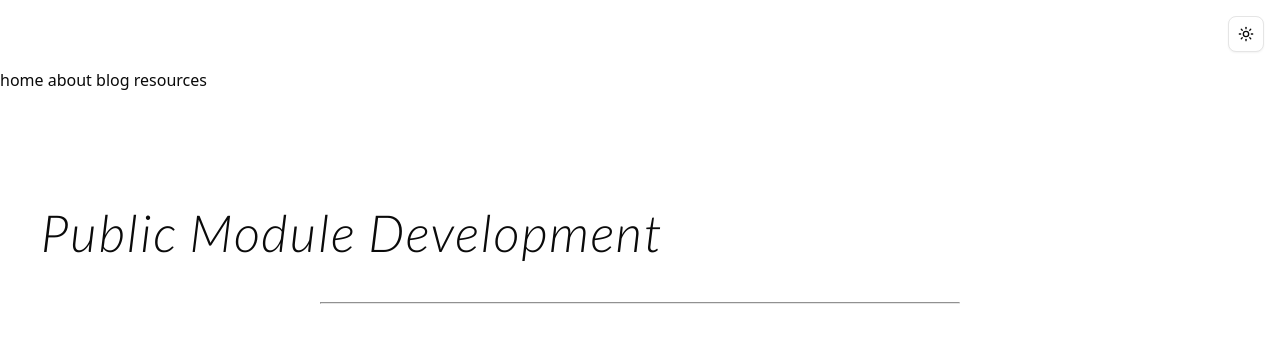
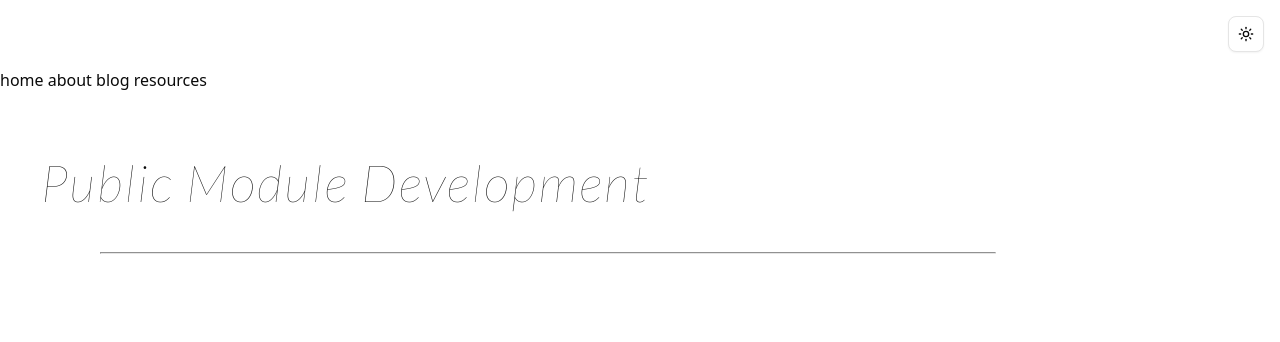
Before and after one commit to cjs675/webpage, a SvelteKit app: page / in a window 1280 px wide. Shown: the top 342 px of the page. Built offline with nearby package versions, Linux system fonts and the light colour scheme.

Commit message:
add styling to <hr> tag

```diff
--- a/src/routes/+page.svelte
+++ b/src/routes/+page.svelte
@@ -20,19 +20,19 @@
         line-height: 1.6;
         max-width: 800px;
         margin: 0; /* Remove auto centering */
-        padding: 100px 20px 20px 40px; /* Remove left padding to truly hug left */
+        padding: 50px 20px 20px 40px; /* Remove left padding to truly hug left */
         font-style: italic;
-        font-weight: 300;
+        font-weight: 200;
     }
 
     hr {
         display: block;
         margin-top: 0.5em;
         margin-bottom: 0.5em;
-        margin-left: auto;
+        margin-left: 100px;
         margin-right: auto;
         border-style: inset;
         border-width: 1px;
-        width: 50%;
+        width: 70%;
     }
 </style>
```
